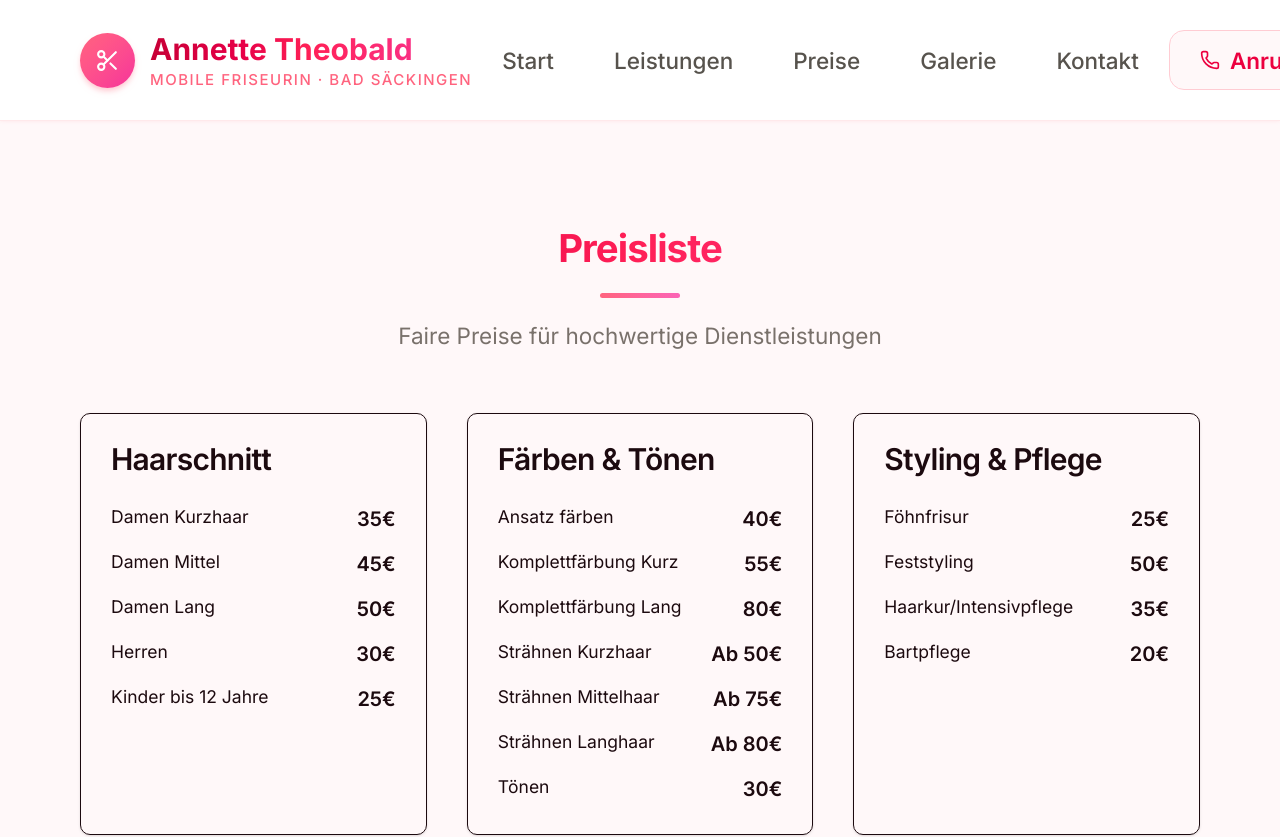
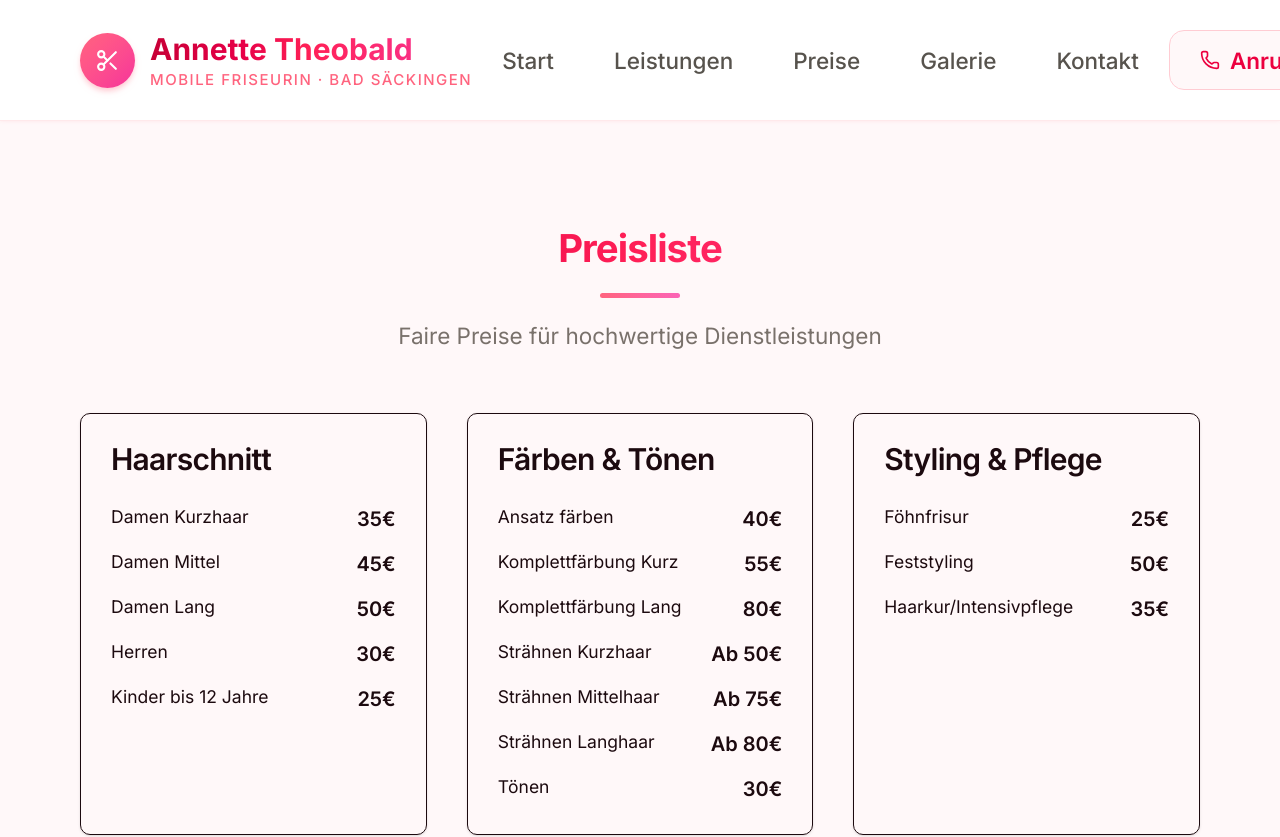
Before and after one commit to ThomasTh1977/annette, a Next.js app: page /preise in a window 1280 px wide. Shown: the top 837 px of the page. Built offline with nearby package versions, Linux system fonts and the light colour scheme.

Commit message:
Update: Bartpflege entfernt

```diff
--- a/src/app/preise/page.tsx
+++ b/src/app/preise/page.tsx
@@ -40,7 +40,6 @@ const pricing = [
       { service: "Föhnfrisur", price: "25€" },
       { service: "Feststyling", price: "50€" },
       { service: "Haarkur/Intensivpflege", price: "35€" },
-      { service: "Bartpflege", price: "20€" },
     ],
   },
 ];
```
